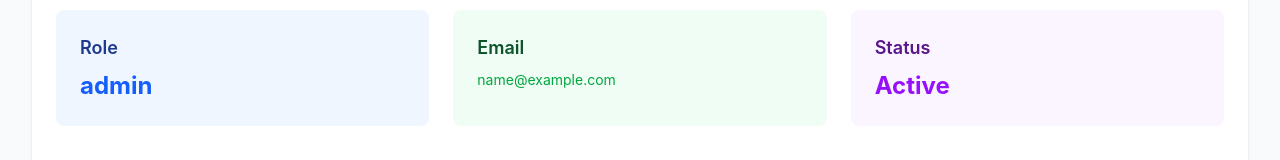
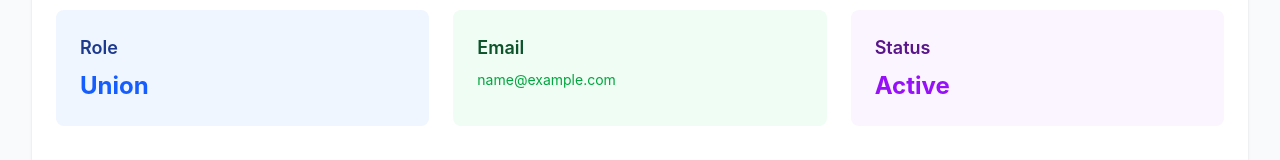
Before and after one commit to Neha020401/BizChat, a React app in the folder interface/: page /dashboard in a window 1280 px wide. Shown: the part 186-346 px from the top of the page. Built offline with nearby package versions, Linux system fonts and the light colour scheme; no server answers; sample sign-in values are in the browser's storage; the HTML template or start-up script is replaced by a standard one.

Commit message:
correcting the throw exception

```diff
--- a/interface/src/components/auth/Login.jsx
+++ b/interface/src/components/auth/Login.jsx
@@ -43,12 +43,10 @@ const Login =()=>{
       navigate('/dashboard');
     } catch (err) {
       console.error('Login error:', err);
-     if (err.response?.status === 401) {
-        setError('Invalid email or password');
-      } else {
-        setError('Something went wrong. Please try again later.');
+      setError(err.response?.data?.message ||
+         'Login failed. Please check your credentials and try again.');
         console.log('Login error details:', err);
-      }
+
     } finally {
       setLoading(false);
     }
--- a/interface/src/pages/Dashboard.jsx
+++ b/interface/src/pages/Dashboard.jsx
@@ -16,7 +16,7 @@ const Dashboard = () => {
           <div className="grid grid-cols-1 md:grid-cols-3 gap-6 mt-8">
             <div className="bg-blue-50 p-6 rounded-lg">
               <h3 className="text-lg font-semibold text-blue-900 mb-2">Role</h3>
-              <p className="text-2xl font-bold text-blue-600">{user?.role}</p>
+              <p className="text-2xl font-bold text-blue-600">{(user?.role) === 'SELLER' ? 'Seller' :'Union'}</p>
             </div>
 
             <div className="bg-green-50 p-6 rounded-lg">
```
Also changed, not shown: interface/src/services/productService.js (line endings or trailing spaces).
